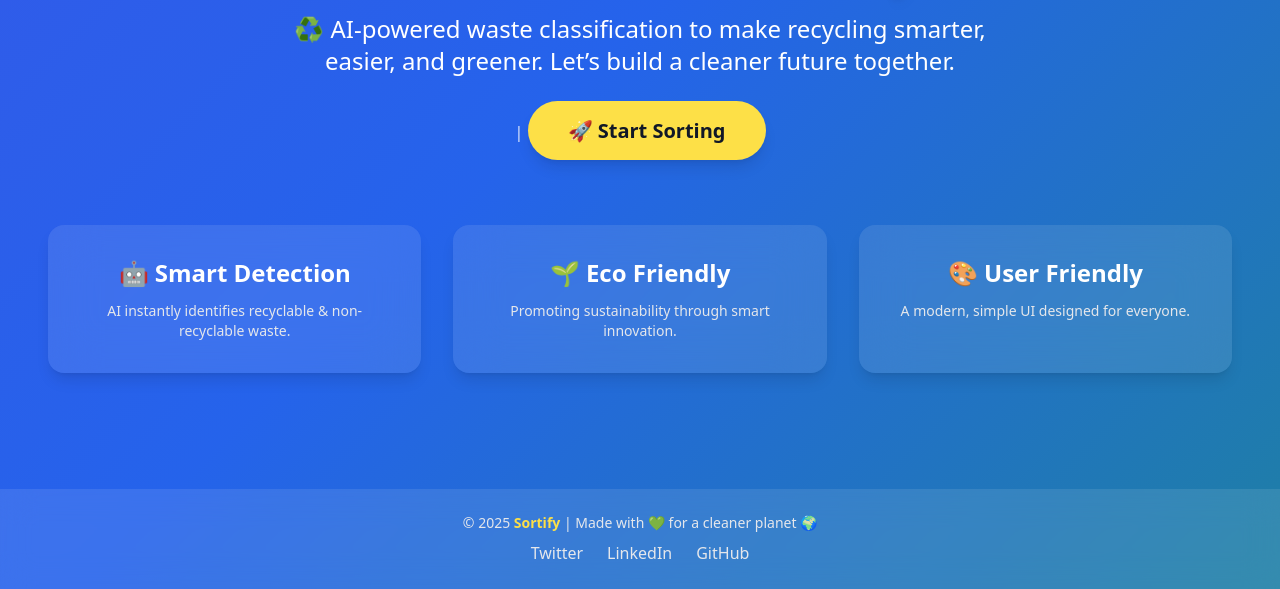
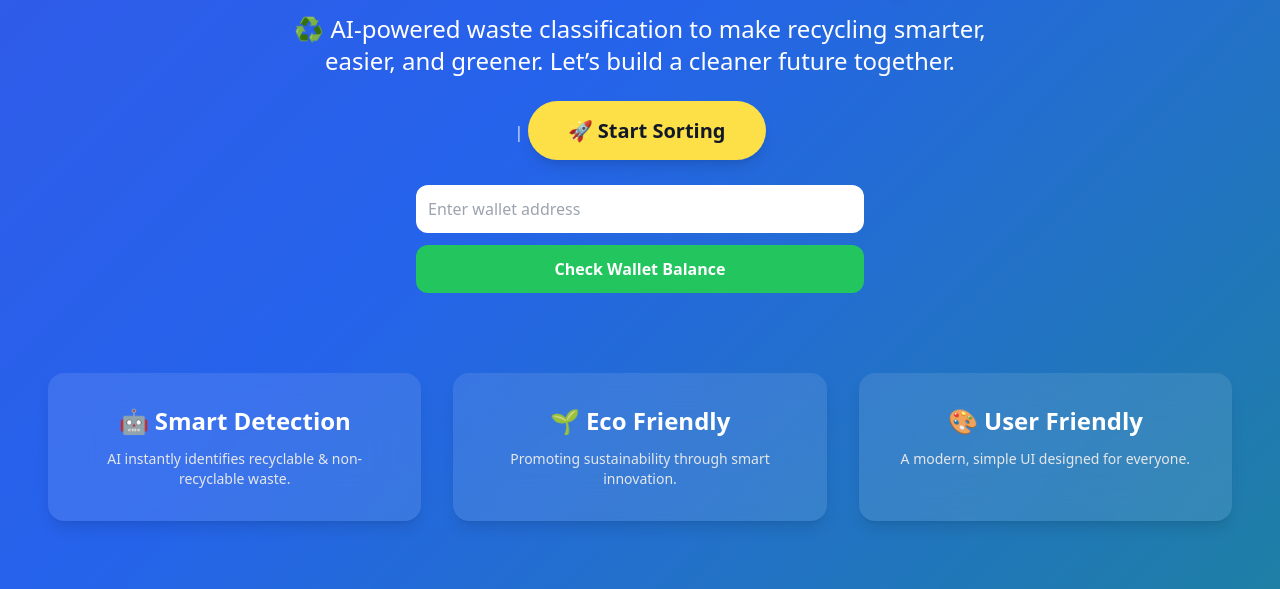
Before and after one commit to Subhadeep0608/Sortify, a Flask app: page / in a window 1280 px wide. Shown: the part 211-800 px from the top of the page. Run offline with Flask 3, Linux system fonts and the light colour scheme; some libraries are stand-ins or nearby versions.

Commit message:
On branch main Your branch is up to date with 'origin/main'. 	new file:   .env 	new file:   __pycache__/app.cpython-312.pyc 	modified:   app.py 	new file:   images/WIN_20250505_14_23_17_Pro.jpg 	new file:   images/capture.jpg 	new file:   static/uploads/0769e91f3e5245dfa8e27773e27808ec.jpg 	new file:   static/uploads/094fd88207ef4862a99c15498281672e.jpg 	new file:   static/uploads/3c1015024c7b446aa68a6e3cc35f0438.jpg 	new file:   static/uploads/5f5f8f732dbb46268d8f73a5c50a12a7.jpg 	new file:   static/uploads/757f9a1a21cd4086a75afa911b874c3c.png 	new file:   static/uploads/c2062132634c4df08aca80165e83ce5c.jpg 	new file:   static/uploads/d5183f499f924a9cacd36b6eae4f1737.jpg 	new file:   static/uploads/e7de28fc876f4977a3d955a052418af9.jpg 	modified:   templates/landing.html 	modified:   templates/upload.html

```diff
--- a/app.py
+++ b/app.py
@@ -1,67 +1,149 @@
-from flask import Flask, render_template, request, jsonify, url_for
+from flask import Flask, request, jsonify, render_template, send_from_directory
+from werkzeug.utils import secure_filename
 import tensorflow as tf
 from tensorflow.keras.models import load_model
 from tensorflow.keras.preprocessing import image
 import numpy as np
 import os
-from werkzeug.utils import secure_filename
+import uuid
 
-# Flask app
+# -----------------------------
+# Flask setup
+# -----------------------------
 app = Flask(__name__)
-app.config["UPLOAD_FOLDER"] = "images"  # Uploaded files go inside /static
+app.config["UPLOAD_FOLDER"] = os.getenv("UPLOAD_FOLDER", "static/uploads")
+os.makedirs(app.config["UPLOAD_FOLDER"], exist_ok=True)
+ALLOWED_EXTENSIONS = {"png", "jpg", "jpeg", "webp"}
 
-# Load model
-MODEL_PATH = "model/Sortify.h5"
-model = load_model(MODEL_PATH)
-print("✅ Model loaded successfully")
+def allowed_file(filename: str) -> bool:
+    return "." in filename and filename.rsplit(".", 1)[1].lower() in ALLOWED_EXTENSIONS
 
-# Image preprocessing
+# -----------------------------
+# Load ML Model
+# -----------------------------
+MODEL_PATH = os.environ.get("MODEL_PATH", "model/Sortify.h5")
+model_loaded = False
+model_error = None
+
+try:
+    model = load_model(MODEL_PATH, compile=False)
+    model_loaded = True
+    print("✅ Model loaded successfully")
+except Exception as e:
+    model_error = str(e)
+    model = None
+    print(f"❌ Failed to load model: {model_error}")
+
 def preprocess(img_path):
-    """Preprocess image for model prediction"""
     img = image.load_img(img_path, target_size=(224, 224))
     img_array = image.img_to_array(img) / 255.0
     img_array = np.expand_dims(img_array, axis=0)
     return img_array
 
+def interpret_prediction(preds: np.ndarray) -> bool:
+    preds = np.array(preds)
+    if preds.ndim == 1:
+        if preds.shape[0] == 1:
+            return preds[0] > 0.5
+        return int(np.argmax(preds)) == 1
+    if preds.ndim == 2:
+        if preds.shape[1] == 1:
+            return preds[0,0] > 0.5
+        return int(np.argmax(preds[0])) == 1
+    return False
+
+# -----------------------------
+# Simulated Blockchain Reward
+# -----------------------------
+def send_reward_to_user(user_address: str, points: int = 10):
+    """
+    Simulate sending reward. Returns a dummy tx hash.
+    """
+    if not user_address:
+        return "Error: Invalid wallet"
+    return f"SIMULATED_TX_HASH_{uuid.uuid4().hex[:8]}"
+
+# -----------------------------
+# Dummy NGOs
+# -----------------------------
+NGOS = [
+    {"id": 1, "name": "Green Earth Foundation", "contact": "green@ngo.org"},
+    {"id": 2, "name": "Recycle India", "contact": "recycle@ngo.org"},
+    {"id": 3, "name": "EcoSavers", "contact": "eco@ngo.org"},
+]
+
+# -----------------------------
 # Routes
-@app.route('/')
+# -----------------------------
+@app.route("/")
 def landing():
-    return render_template('landing.html')
+    return render_template("landing.html")
 
-@app.route('/upload')
+@app.route("/upload")
 def upload_page():
-    return render_template('upload.html')
+    return render_template("upload.html")
 
-@app.route('/predict', methods=['POST'])
-def predict():
-    if 'file' not in request.files:
-        return jsonify({'error': 'No file uploaded'})
-
-    file = request.files['file']
-    if file.filename == '':
-        return jsonify({'error': 'Empty file'})
-
-    # Save uploaded file
-    filename = secure_filename(file.filename)
-    filepath = os.path.join(app.config["UPLOAD_FOLDER"], filename)
-    file.save(filepath)
-
-    # Preprocess + Predict
-    img_array = preprocess(filepath)
-    preds = model.predict(img_array)[0]
-
-    # Handle both sigmoid (binary) & softmax (multi-class)
-    if preds.shape[0] == 1:
-        label = "♻️ Recyclable" if preds[0] > 0.5 else "🚯 Non-Recyclable"
-    else:
-        label = "♻️ Recyclable" if np.argmax(preds) == 1 else "🚯 Non-Recyclable"
-
-    # Return response
+@app.route("/health")
+def health():
     return jsonify({
-        'prediction': label,
-        'file_url': url_for('static', filename=filename)
+        "model_loaded": model_loaded,
+        "model_error": model_error,
+        "blockchain_connected": False,  # No real contract
+        "contract_loaded": False
     })
 
-# Run app
+@app.route("/predict", methods=["POST"])
+def predict():
+    if not model_loaded:
+        return jsonify({"error": f"Model not loaded: {model_error}"}), 500
+
+    if "file" not in request.files:
+        return jsonify({"error": "No file uploaded"}), 400
+
+    file = request.files["file"]
+    if file.filename == "":
+        return jsonify({"error": "Empty file"}), 400
+    if not allowed_file(file.filename):
+        return jsonify({"error": f"Unsupported file type. Allowed: {', '.join(sorted(ALLOWED_EXTENSIONS))}"}), 400
+
+    # Save file
+    filename = secure_filename(file.filename)
+    ext = os.path.splitext(filename)[1].lower()
+    unique_name = f"{uuid.uuid4().hex}{ext}"
+    file_path = os.path.join(app.config["UPLOAD_FOLDER"], unique_name)
+    file.save(file_path)
+
+    try:
+        img_array = preprocess(file_path)
+        preds = model.predict(img_array, verbose=0)
+        recyclable = interpret_prediction(preds)
+        label = "recyclable" if recyclable else "non-recyclable"
+
+        user_wallet = request.form.get("wallet", "DEMO_WALLET")
+        reward_tx = send_reward_to_user(user_wallet) if recyclable else None
+
+        return jsonify({
+            "prediction": label,
+            "file_path": "/" + file_path.replace("\\", "/"),
+            "reward_tx": reward_tx,
+            "ngos": NGOS if recyclable else []
+        })
+    except Exception as e:
+        return jsonify({"error": f"Inference failed: {str(e)}"}), 500
+
+@app.route("/static/uploads/<path:filename>")
+def serve_uploads(filename):
+    return send_from_directory(app.config["UPLOAD_FOLDER"], filename)
+
+# -----------------------------
+# Demo Wallet Balance Route
+# -----------------------------
+@app.route("/wallet/<wallet>")
+def wallet_balance(wallet):
+    return jsonify({"balance": 123})  # Simulated balance
+
+# -----------------------------
+# Run App
+# -----------------------------
 if __name__ == "__main__":
-    app.run(debug=True)
+    app.run(host="0.0.0.0", port=int(os.environ.get("PORT", 5000)), debug=True)
--- a/templates/landing.html
+++ b/templates/landing.html
@@ -7,24 +7,13 @@
   <script src="https://cdnjs.cloudflare.com/ajax/libs/alpinejs/3.12.0/cdn.min.js" defer></script>
   <script src="https://cdn.jsdelivr.net/npm/typed.js@2.0.12"></script>
   <style>
-    /* Gradient Background Animation */
-    body {
-      background: linear-gradient(-45deg, #16a34a, #2563eb, #4f46e5, #f59e0b);
-      background-size: 400% 400%;
-      animation: gradientBG 12s ease infinite;
-    }
-    @keyframes gradientBG {
-      0% { background-position: 0% 50%; }
-      50% { background-position: 100% 50%; }
-      100% { background-position: 0% 50%; }
-    }
-    /* Modal transitions */
-    [x-cloak] { display: none; }
+    body { background: linear-gradient(-45deg, #16a34a, #2563eb, #4f46e5, #f59e0b); background-size: 400% 400%; animation: gradientBG 12s ease infinite; }
+    @keyframes gradientBG { 0%{background-position:0% 50%;} 50%{background-position:100% 50%;} 100%{background-position:0% 50%;} }
+    [x-cloak]{ display:none; }
   </style>
 </head>
 <body class="min-h-screen text-white flex flex-col font-sans">
 
-  <!-- Navbar -->
 <header class="w-full bg-white bg-opacity-10 backdrop-blur-lg shadow-md sticky top-0 z-50">
   <div class="max-w-7xl mx-auto px-6 py-4 flex justify-between items-center">
     <h1 class="text-3xl font-extrabold text-yellow-300 drop-shadow-lg">♻️ Sortify</h1>
@@ -40,22 +29,23 @@
   </div>
 </header>
 
-  <!-- Main Hero -->
-  <main class="flex-grow flex items-center justify-center text-center px-6 md:px-12"
-        x-data="{loginOpen:false, signupOpen:false}" x-cloak>
+<main class="flex-grow flex items-center justify-center text-center px-6 md:px-12" x-data="{loginOpen:false, signupOpen:false}" x-cloak>
   <div>
-      <h1 class="text-5xl md:text-6xl font-extrabold mb-6 drop-shadow-lg animate-pulse">
-        Welcome to <span class="text-yellow-300">Sortify</span>
-      </h1>
+    <h1 class="text-5xl md:text-6xl font-extrabold mb-6 drop-shadow-lg animate-pulse">Welcome to <span class="text-yellow-300">Sortify</span></h1>
     <p id="typed-text" class="text-lg md:text-2xl mb-10 max-w-3xl mx-auto leading-relaxed font-medium"></p>
 
-      <!-- CTA -->
-      <a href="{{ url_for('upload_page') }}"
-         class="px-10 py-4 bg-yellow-300 text-gray-900 rounded-full font-bold text-xl shadow-lg transform transition hover:scale-110 hover:bg-yellow-400">
+    <a href="{{ url_for('upload_page') }}" class="px-10 py-4 bg-yellow-300 text-gray-900 rounded-full font-bold text-xl shadow-lg transform transition hover:scale-110 hover:bg-yellow-400">
       🚀 Start Sorting
     </a>
 
-      <!-- Features -->
+    <!-- Wallet Check -->
+    <div class="mt-10 max-w-md mx-auto">
+      <input type="text" id="walletCheck" placeholder="Enter wallet address" class="w-full p-3 rounded-xl text-gray-900"/>
+      <button onclick="checkWallet()" class="mt-3 w-full py-3 bg-green-500 hover:bg-green-600 rounded-xl font-semibold transition hover-scale">Check Wallet Balance</button>
+      <p id="balance" class="mt-3 text-lg"></p>
+    </div>
+
+    <!-- Features Section -->
     <section id="features" class="mt-20 grid gap-8 sm:grid-cols-2 md:grid-cols-3">
       <div class="bg-white bg-opacity-10 backdrop-blur-xl p-8 rounded-2xl shadow-lg hover:scale-105 hover:shadow-yellow-300/50 transition transform">
         <h3 class="text-2xl font-semibold mb-3">🤖 Smart Detection</h3>
@@ -72,54 +62,9 @@
     </section>
   </div>
 
-    <!-- Login Modal -->
-    <div x-show="loginOpen"
-         x-transition.opacity.scale.80
-         class="fixed inset-0 bg-black bg-opacity-70 flex justify-center items-center z-50">
-      <div class="bg-white text-gray-900 rounded-2xl p-8 w-96 shadow-xl">
-        <h2 class="text-2xl font-bold mb-4">Login</h2>
-        <form class="space-y-4">
-          <input type="email" placeholder="Email" class="w-full rounded-lg border-gray-300 focus:ring-yellow-400" required>
-          <input type="password" placeholder="Password" class="w-full rounded-lg border-gray-300 focus:ring-yellow-400" required>
-          <button class="w-full py-2 bg-yellow-400 rounded-lg font-bold text-gray-900 hover:bg-yellow-500 transition">Login</button>
-        </form>
-        <button @click="loginOpen = false" class="mt-4 text-sm text-blue-500 hover:underline">Close</button>
-      </div>
-    </div>
-
-    <!-- Signup Modal -->
-    <div x-show="signupOpen"
-         x-transition.opacity.scale.80
-         class="fixed inset-0 bg-black bg-opacity-70 flex justify-center items-center z-50">
-      <div class="bg-white text-gray-900 rounded-2xl p-8 w-96 shadow-xl">
-        <h2 class="text-2xl font-bold mb-4">Sign Up</h2>
-        <form class="space-y-4">
-          <input type="text" placeholder="Full Name" class="w-full rounded-lg border-gray-300 focus:ring-indigo-500" required>
-          <input type="email" placeholder="Email" class="w-full rounded-lg border-gray-300 focus:ring-indigo-500" required>
-          <input type="password" placeholder="Password" class="w-full rounded-lg border-gray-300 focus:ring-indigo-500" required>
-          <button class="w-full py-2 bg-indigo-800 rounded-lg font-bold text-white hover:bg-indigo-900 transition">Create Account</button>
-        </form>
-        <button @click="signupOpen = false" class="mt-4 text-sm text-blue-500 hover:underline">Close</button>
-      </div>
-    </div>
-  </main>
-
-  <!-- Footer -->
-  <footer class="bg-white bg-opacity-10 backdrop-blur-lg py-6 mt-12">
-    <div class="max-w-6xl mx-auto text-center text-sm text-gray-200">
-      © 2025 <span class="text-yellow-300 font-bold">Sortify</span> | Made with 💚 for a cleaner planet 🌍
-      <div class="mt-2 flex justify-center space-x-6 text-base">
-        <a href="#" class="hover:text-yellow-300">Twitter</a>
-        <a href="#" class="hover:text-yellow-300">LinkedIn</a>
-        <a href="#" class="hover:text-yellow-300">GitHub</a>
-      </div>
-    </div>
-  </footer>
-
-  <!-- Typed.js Script -->
   <script>
     document.addEventListener("DOMContentLoaded", function() {
-      var typed = new Typed("#typed-text", {
+      new Typed("#typed-text", {
         strings: [
           "♻️ AI-powered waste classification to make recycling smarter, easier, and greener. Let’s build a cleaner future together.",
           "♻️ এআই-চালিত বর্জ্য শ্রেণীবিভাজন যা পুনর্ব্যবহারকে করবে আরও সহজ এবং সবুজ। আসুন একসাথে গড়ি একটি পরিচ্ছন্ন ভবিষ্যৎ।",
@@ -132,7 +77,19 @@
         smartBackspace: true,
       });
     });
+
+    async function checkWallet(){
+      const wallet = document.getElementById('walletCheck').value;
+      if(!wallet){ alert("Enter wallet address"); return; }
+      const res = await fetch('/wallet/' + wallet);
+      const data = await res.json();
+      if(data.balance !== undefined){
+        document.getElementById('balance').innerText = `Balance: ${data.balance}`;
+      } else {
+        document.getElementById('balance').innerText = `Error: ${data.balance}`;
+      }
+    }
   </script>
-
+</main>
 </body>
 </html>
```
Also changed, not shown: templates/upload.html (+61 -49 lines), images/WIN_20250505_14_23_17_Pro.jpg (added), images/capture.jpg (added), static/uploads/0769e91f3e5245dfa8e27773e27808ec.jpg (added), static/uploads/094fd88207ef4862a99c15498281672e.jpg (added), static/uploads/3c1015024c7b446aa68a6e3cc35f0438.jpg (added), static/uploads/5f5f8f732dbb46268d8f73a5c50a12a7.jpg (added), static/uploads/757f9a1a21cd4086a75afa911b874c3c.png (added), static/uploads/c2062132634c4df08aca80165e83ce5c.jpg (added), static/uploads/d5183f499f924a9cacd36b6eae4f1737.jpg (added), static/uploads/e7de28fc876f4977a3d955a052418af9.jpg (added), 1 other file. Lines whose indentation alone changed are shown as unchanged.
